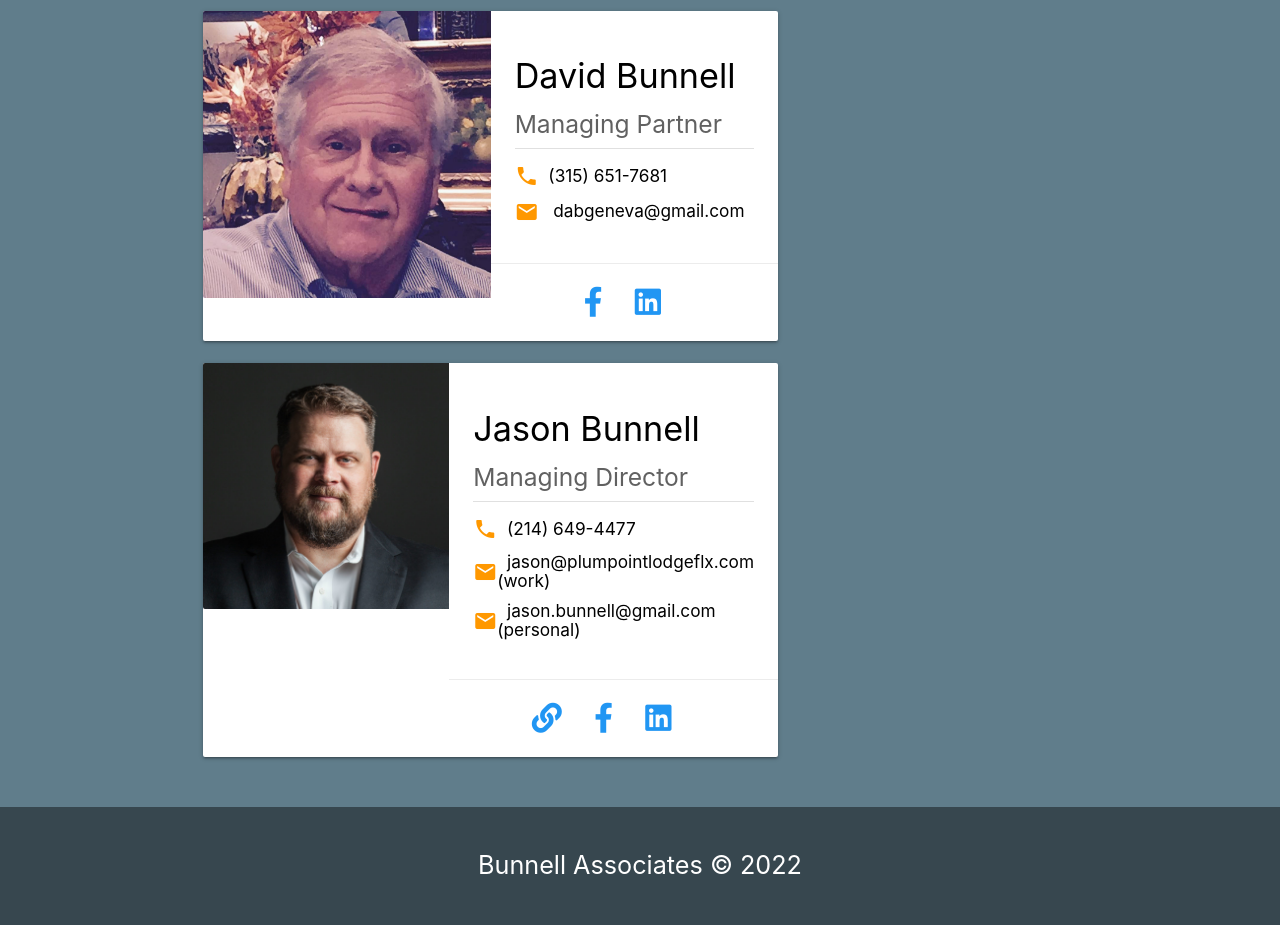
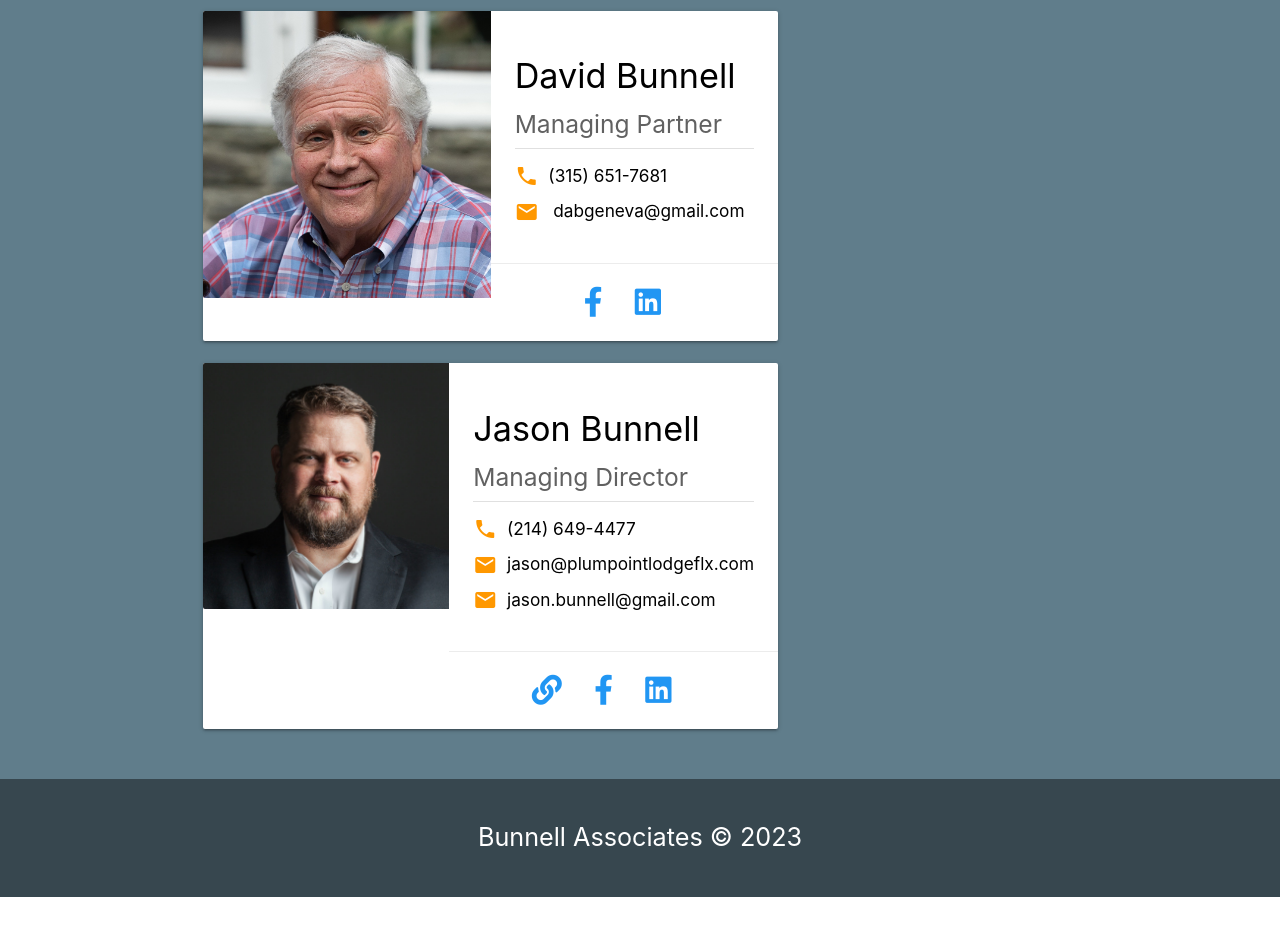
Before and after one commit to jasonbunnell/bunnell-assoc, a website: page index.html in a window 1280 px wide. Shown: the part 1345-2270 px from the top of the page. After the commit the page ends 2242 px from the top, so only its background shows below. Drawn offline with nearby package versions, Linux system fonts and the light colour scheme.

Commit message:
Minor content updates, image update

```diff
--- a/index.html
+++ b/index.html
@@ -180,7 +180,7 @@
                            </p>
                         </div>
                         <div class="card-action">
-                           <a href="https://www.cathyshelanskey.com/thecottagesatplumpoint" class="blue-text fa-2x">
+                           <a href="https://cottagesatplumpoint.com" class="blue-text fa-2x">
                               <i class="fas fa-link"></i>
                            </a>
                            <a href="https://www.facebook.com/CottagesatPlumPoint" class="blue-text fa-2x">
@@ -245,7 +245,7 @@
          <div class="row">
             <div class="col m8 s7">
                <div class="card horizontal">
-                  <div class="card-image"><img src="img/david-bunnell.jpg"></div>
+                  <div class="card-image"><img src="img/Bunnell-9564.jpg"></div>
                   <div class="card-stacked">
                      <div class="card-content">
                         <h4 class="black-text left-align">David Bunnell</h4>
@@ -290,13 +290,11 @@
                            </li>
                            <li class="black-text left-align">
                               <h6 class="valign-wrapper"><i
-                                    class="material-icons orange-text">email</i>&nbsp;&nbsp;jason@plumpointlodgeflx.com
-                                 (work)</h6>
+                                    class="material-icons orange-text">email</i>&nbsp;&nbsp;jason@plumpointlodgeflx.com</h6>
                            </li>
                            <li class="black-text left-align">
                               <h6 class="valign-wrapper"><i
-                                    class="material-icons orange-text">email</i>&nbsp;&nbsp;jason.bunnell@gmail.com
-                                 (personal)</h6>
+                                    class="material-icons orange-text">email</i>&nbsp;&nbsp;jason.bunnell@gmail.com</h6>
                            </li>
                         </ul>
                      </div>
@@ -320,7 +318,7 @@
 
    <!--footer-->
    <footer class="section blue-grey white-text center darken-3">
-      <p class="flow-text">Bunnell Associates &copy; 2022</p>
+      <p class="flow-text">Bunnell Associates &copy; 2023</p>
    </footer>
 
    <!--Import jQuery before materialize.js-->
```
Also changed, not shown: img/Bunnell-9564.jpg (added).
